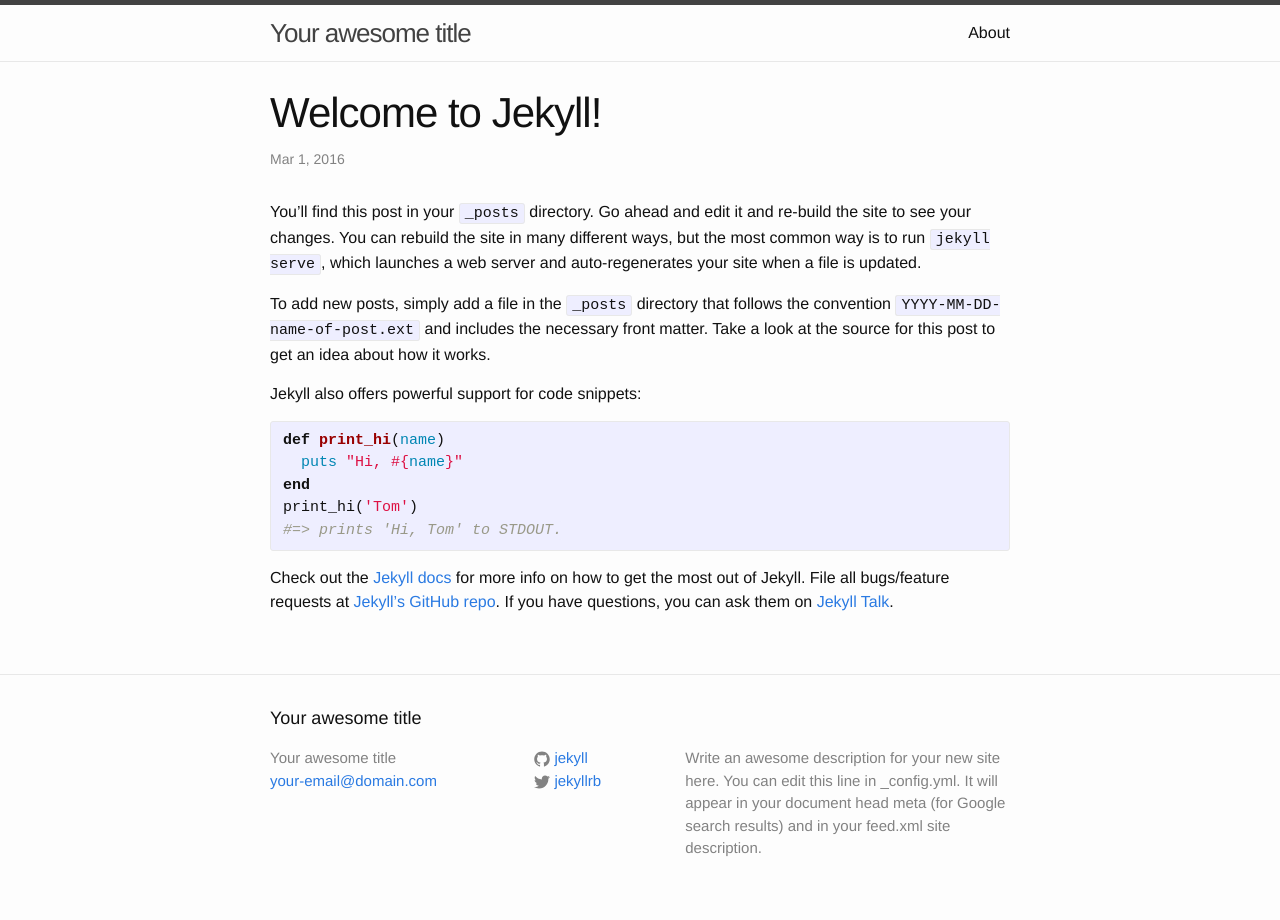
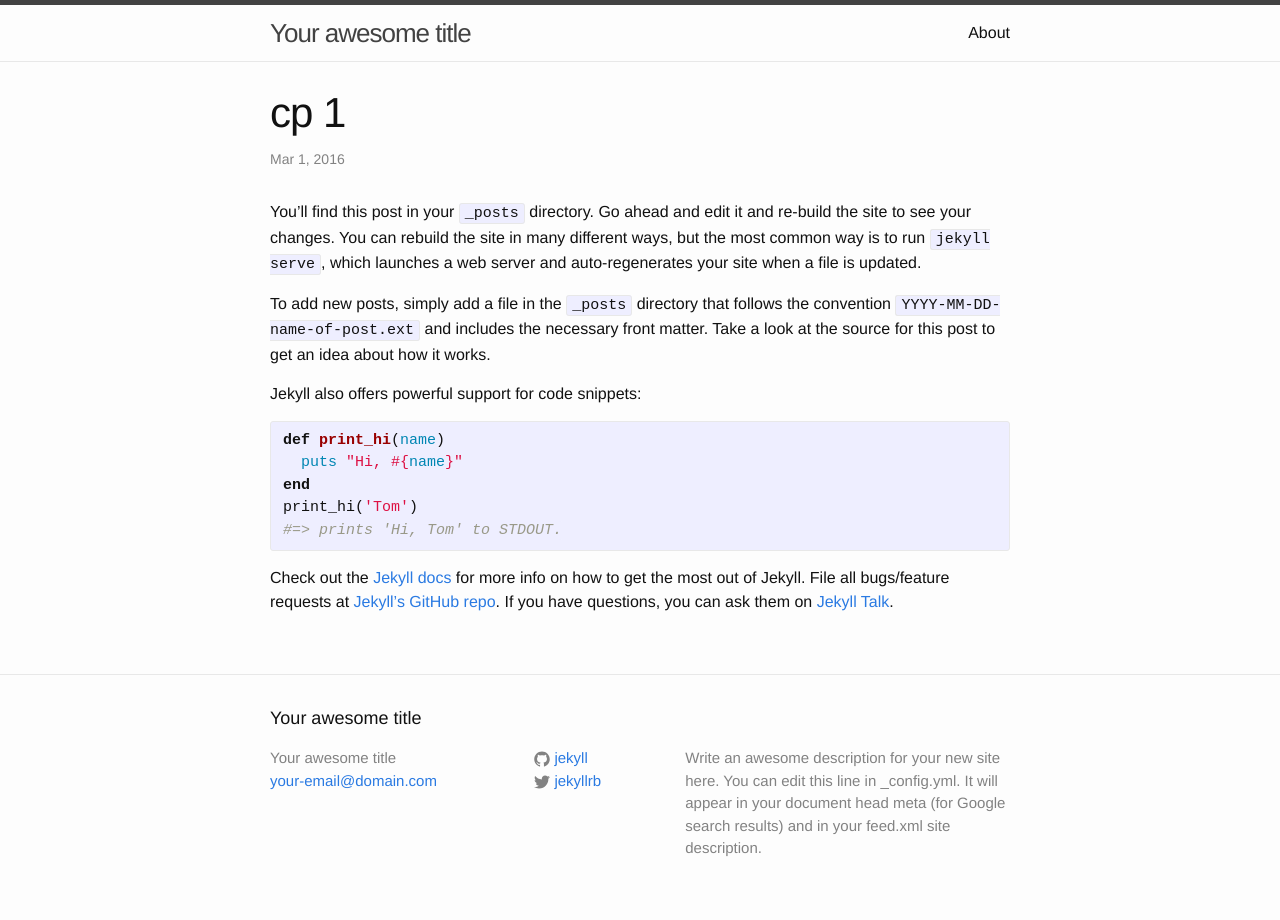
Before and after one commit to yeelan0319/mdc-demo2, a Jekyll site: the page built from site/_posts/2016-03-01-cp1.markdown, in a window 1280 px wide. Built offline with Jekyll 4.4.1, drawn with Linux system fonts in a browser that asks for light colours.

Commit message:
master branch update docs

```diff
--- a/site/_posts/2016-03-01-cp1.markdown
+++ b/site/_posts/2016-03-01-cp1.markdown
@@ -1,6 +1,6 @@
 ---
 layout: post
-title:  "Welcome to Jekyll!"
+title:  "cp 1"
 date:   2016-03-01 10:15:08 -0500
 categories: jekyll update
 ---
--- a/site/_posts/2016-03-01-cp2.markdown
+++ b/site/_posts/2016-03-01-cp2.markdown
@@ -1,6 +1,6 @@
 ---
 layout: post
-title:  "Welcome to Jekyll!"
+title:  "cp 2"
 date:   2016-03-01 10:15:08 -0500
 categories: jekyll update
 ---
--- a/site/_posts/2016-03-01-cp3.markdown
+++ b/site/_posts/2016-03-01-cp3.markdown
@@ -1,6 +1,6 @@
 ---
 layout: post
-title:  "Welcome to Jekyll!"
+title:  "cp 3"
 date:   2016-03-01 10:15:08 -0500
 categories: jekyll update
 ---
```
